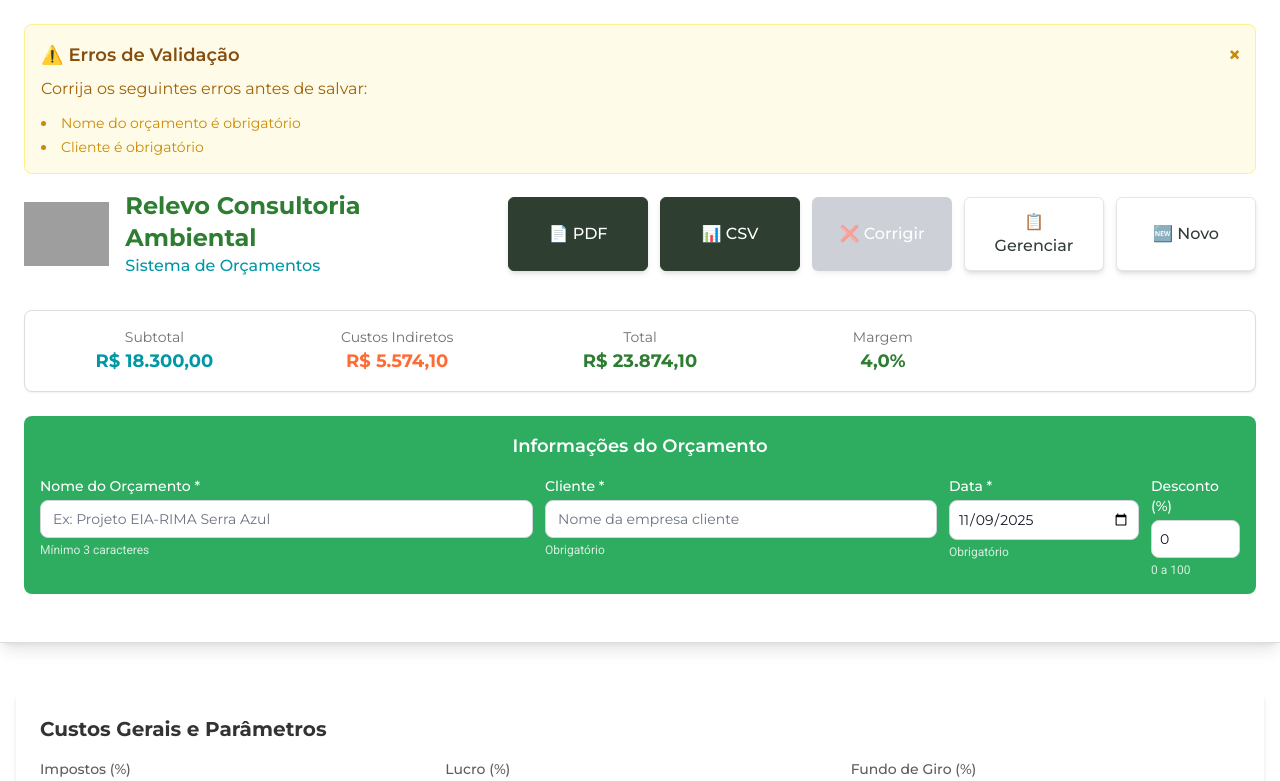
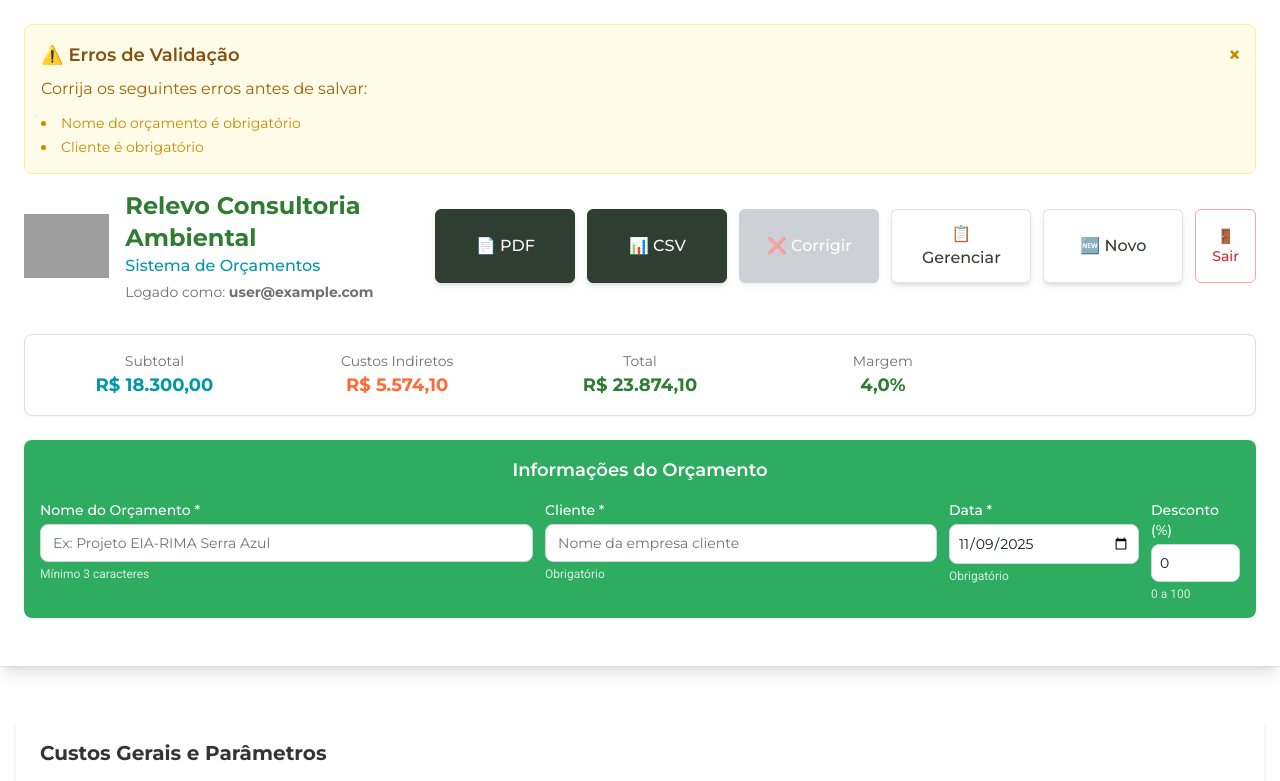
Before and after one commit to RelevoAmbiental/orcamento-relevo, a React (Vite) app: page / in a window 1280 px wide. Shown: the top 781 px of the page. Built offline with nearby package versions, Linux system fonts and the light colour scheme; no server answers; sample sign-in values are in the browser's storage; grey boxes are pictures that could not be loaded.

Commit message:
Update Header.jsx

```diff
--- a/src/components/Header.jsx
+++ b/src/components/Header.jsx
@@ -1,5 +1,7 @@
+// src/components/Header.jsx - ARQUIVO ATUALIZADO
 import React, { useState, useEffect } from 'react';
 import { useOrcamento } from '../context/OrcamentoContext';
+import { useAuth } from '../context/AuthContext'; // ⬅️ NOVA IMPORTAÇÃO
 import GerenciadorOrcamentos from './GerenciadorOrcamentos';
 import ExportadorOrcamento from './ExportadorOrcamento';
 
@@ -56,6 +58,9 @@ const Header = () => {
     limparErrosValidacao
   } = useOrcamento();
 
+  // ⬅️ NOVO: usar autenticação
+  const { user, logout } = useAuth();
+
   const [mostrarGerenciador, setMostrarGerenciador] = useState(false);
   const [errosVisiveis, setErrosVisiveis] = useState(true);
 
@@ -72,6 +77,18 @@ const Header = () => {
       type: 'UPDATE_METADATA',
       payload: { [field]: value }
     });
+  };
+
+  // ⬅️ NOVO: função de logout
+  const handleLogout = async () => {
+    if (confirm('Deseja sair do sistema? Isso irá desconectar você do Portal Relevo.')) {
+      try {
+        await logout();
+      } catch (error) {
+        console.error('Erro ao fazer logout:', error);
+        alert('Erro ao sair do sistema');
+      }
+    }
   };
 
   const handleSave = async () => {
@@ -153,13 +170,19 @@ const Header = () => {
             <p className="font-medium text-relevo-blue font-heading">
               Sistema de Orçamentos
             </p>
+            {/* ⬅️ NOVO: mostrar usuário logado */}
+            {user && (
+              <p className="text-sm text-relevo-text/70 font-sans mt-1">
+                Logado como: <strong>{user.email}</strong>
+              </p>
+            )}
           </div>
         </div>
 
         <div className="flex flex-col sm:flex-row gap-3">
           <ExportadorOrcamento />
 
-          {/* SALVAR - Ação principal (Verde) */}
+          {/* SALVAR */}
           <button
             onClick={handleSave}
             disabled={carregando || !podeSalvar}
@@ -182,7 +205,7 @@ const Header = () => {
             )}
           </button>
 
-          {/* GERENCIAR - Ação terciária (Outlined) */}
+          {/* GERENCIAR */}
           <button
             onClick={() => setMostrarGerenciador(true)}
             className="px-6 py-3 text-[#333C35] bg-white border border-[rgba(0,0,0,0.1)] rounded-md hover:bg-[#F8F9F8] focus:outline-none focus:ring-2 focus:ring-[#2EAD60] focus:ring-offset-2 font-medium transition-all duration-200 shadow-md min-w-[140px] font-sans text-base"
@@ -190,12 +213,21 @@ const Header = () => {
             📋 Gerenciar
           </button>
 
-          {/* NOVO - Ação terciária (Outlined) */}
+          {/* NOVO */}
           <button
             onClick={handleNovoOrcamento}
             className="px-6 py-3 text-[#333C35] bg-white border border-[rgba(0,0,0,0.1)] rounded-md hover:bg-[#F8F9F8] focus:outline-none focus:ring-2 focus:ring-[#2EAD60] focus:ring-offset-2 font-medium transition-all duration-200 shadow-md min-w-[140px] font-sans text-base"
           >
             🆕 Novo
+          </button>
+
+          {/* ⬅️ NOVO: BOTÃO DE LOGOUT */}
+          <button
+            onClick={handleLogout}
+            className="px-4 py-3 text-red-600 bg-white border border-red-300 rounded-md hover:bg-red-50 focus:outline-none focus:ring-2 focus:ring-red-500 font-medium transition-colors font-sans text-sm"
+            title={`Sair do sistema (${user?.email})`}
+          >
+            🚪 Sair
           </button>
         </div>
       </div>
@@ -243,14 +275,13 @@ const Header = () => {
         </div>
       </div>
 
-      {/* SEÇÃO INFORMAÇÕES DO ORÇAMENTO - UMA LINHA SÓ COM TAMANHOS REDUZIDOS */}
+      {/* SEÇÃO INFORMAÇÕES DO ORÇAMENTO */}
       <div className="bg-[#2EAD60] rounded-lg p-4 mb-6">
         <div className="w-full">
           <h3 className="text-lg font-semibold text-white mb-4 text-center font-heading">
             Informações do Orçamento
           </h3>
           <div className="grid grid-cols-1 lg:grid-cols-12 gap-3">
-            {/* Nome do Orçamento - 40% */}
             <div className="lg:col-span-5">
               <label className="block text-sm font-medium mb-1 text-white font-sans">
                 Nome do Orçamento *
@@ -265,7 +296,6 @@ const Header = () => {
               <p className="text-xs text-white/80 mt-1">Mínimo 3 caracteres</p>
             </div>
 
-            {/* Cliente - 30% */}
             <div className="lg:col-span-4">
               <label className="block text-sm font-medium mb-1 text-white font-sans">
                 Cliente *
@@ -280,7 +310,6 @@ const Header = () => {
               <p className="text-xs text-white/80 mt-1">Obrigatório</p>
             </div>
 
-            {/* Data - 15% */}
             <div className="lg:col-span-2">
               <label className="block text-sm font-medium mb-1 text-white font-sans">
                 Data *
@@ -294,7 +323,6 @@ const Header = () => {
               <p className="text-xs text-white/80 mt-1">Obrigatório</p>
             </div>
 
-            {/* Desconto - 15% */}
             <div className="lg:col-span-1">
               <label className="block text-sm font-medium mb-1 text-white font-sans">
                 Desconto (%)
```
